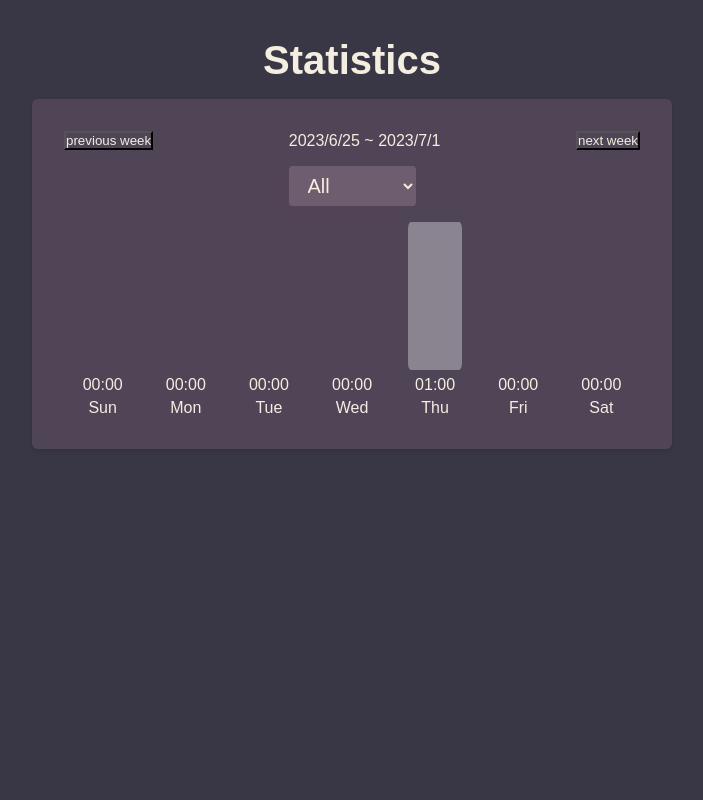
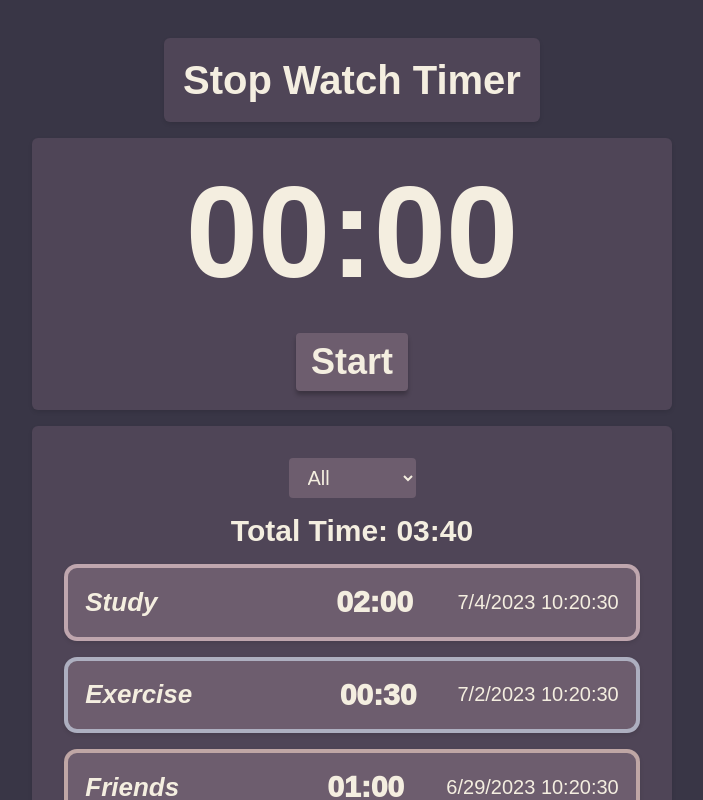
Before and after one commit to ienrum/StopWatch, a React (Create React App) app: page / in a window 1280 px wide. Shown: the top 800 px of the page, without its empty margins (288-991 px from the left). Built offline with nearby package versions, Linux system fonts and the light colour scheme.

Commit message:
feat: add Statistics js with app js

```diff
--- a/src/App/App.js
+++ b/src/App/App.js
@@ -7,7 +7,7 @@ import { TAGS } from "../datas/Tags";
 import { defaultTimeLine } from "../datas/List";
 import Card from "./components/UI/Card";
 
-function App() {
+function App(props) {
   const [timeLine, setTimeLine] = useState(
     window.localStorage.getItem("timeLine") === null
       ? defaultTimeLine
@@ -21,7 +21,9 @@ function App() {
 
   return (
     <div className={styles.App}>
-      <h1 className={styles.title}>Stop Watch Timer</h1>
+      <Card className={styles.title} onClick={props.onClick}>
+        Stop Watch Timer
+      </Card>
       <StopWatch onSetTimeLine={setTimeLine} tag={tagOption} />
       <Card className={styles.timeline}>
         <TagOptions onSetTagOption={setTagOption} />
--- a/src/App/App.module.css
+++ b/src/App/App.module.css
@@ -16,6 +16,12 @@
 .title {
   font-size: 40px;
   font-weight: bold;
+
+  cursor: pointer;
+  transition: background-color 0.3s ease;
+}
+.title:hover {
+  background-color: var(--primary-color);
 }
 
 .timeline {
--- a/src/Statistics/Statistics.js
+++ b/src/Statistics/Statistics.js
@@ -29,13 +29,16 @@ const Statistics = (props) => {
 
   return (
     <div className={styles.Statistics}>
-      <h1 className={styles.title}>Statistics</h1>
+      <Card className={styles.title} onClick={props.onClick}>
+        Statistics
+      </Card>
       <Card className={styles["container"]}>
         <WeekOption
           weekPeriod={weekPeriod}
           onSetWeekPeriod={setWeekPeriod}
           weekPeriodDate={weekPeriodDate}
         />
+        <Card className={styles["container-2"]}>
           <TagOptions onSetTagOption={setTagOption} />
           <Graph
             timeLine={timeLine}
@@ -43,6 +46,7 @@ const Statistics = (props) => {
             weekPeriod={weekPeriod}
           />
         </Card>
+      </Card>
     </div>
   );
 };
--- a/src/Statistics/Statistics.module.css
+++ b/src/Statistics/Statistics.module.css
@@ -3,10 +3,10 @@
   flex-direction: column;
   justify-content: center;
   align-items: center;
-  gap: 16px;
+  gap: 20px;
 
-  height: 100%;
-  width: 50%;
+  width: 70%;
+  height: 90%;
   margin: 3% auto;
 
   font-family: Arial, sans-serif;
@@ -16,21 +16,32 @@
 .title {
   font-size: 40px;
   font-weight: bold;
+
+  cursor: pointer;
+  transition: background-color 0.3s ease;
+
+  height: 80px;
+}
+.title:hover {
+  background-color: var(--primary-color);
 }
 
-.container {
+.container,
+.container-2 {
   display: flex;
   flex-direction: column;
   align-items: center;
 
+  gap: 20px;
+
   padding: 5% !important;
 
   width: 100%;
-  height: 350px;
+  height: 70%;
 }
 
-.button {
-
+.container-2 {
+  background-color: var(--primary-color) !important;
 }
 
 @media screen and (max-width: 768px) {
--- a/src/index.css
+++ b/src/index.css
@@ -44,6 +44,8 @@ code {
   box-sizing: border-box;
   color: var(--accent-color);
 }
-html {
+html,
+body,
+#root {
   background-color: var(--background-color);
 }
--- a/src/index.js
+++ b/src/index.js
@@ -1,12 +1,22 @@
-import React from "react";
+import React, { useState } from "react";
 import ReactDOM from "react-dom/client";
 import "./index.css";
 import App from "./App/App";
 import reportWebVitals from "./reportWebVitals";
 import Statistics from "./Statistics/Statistics";
 
+const RootFreg = () => {
+  const [isApp, setIsApp] = useState(true);
+
+  const onClick = () => {
+    setIsApp((prevState) => !prevState);
+  };
+  return (
+    <>{isApp ? <App onClick={onClick} /> : <Statistics onClick={onClick} />}</>
+  );
+};
 const root = ReactDOM.createRoot(document.getElementById("root"));
-root.render(<Statistics />);
+root.render(<RootFreg />);
 
 // If you want to start measuring performance in your app, pass a function
 // to log results (for example: reportWebVitals(console.log))
```
Lines whose indentation alone changed are shown as unchanged.
